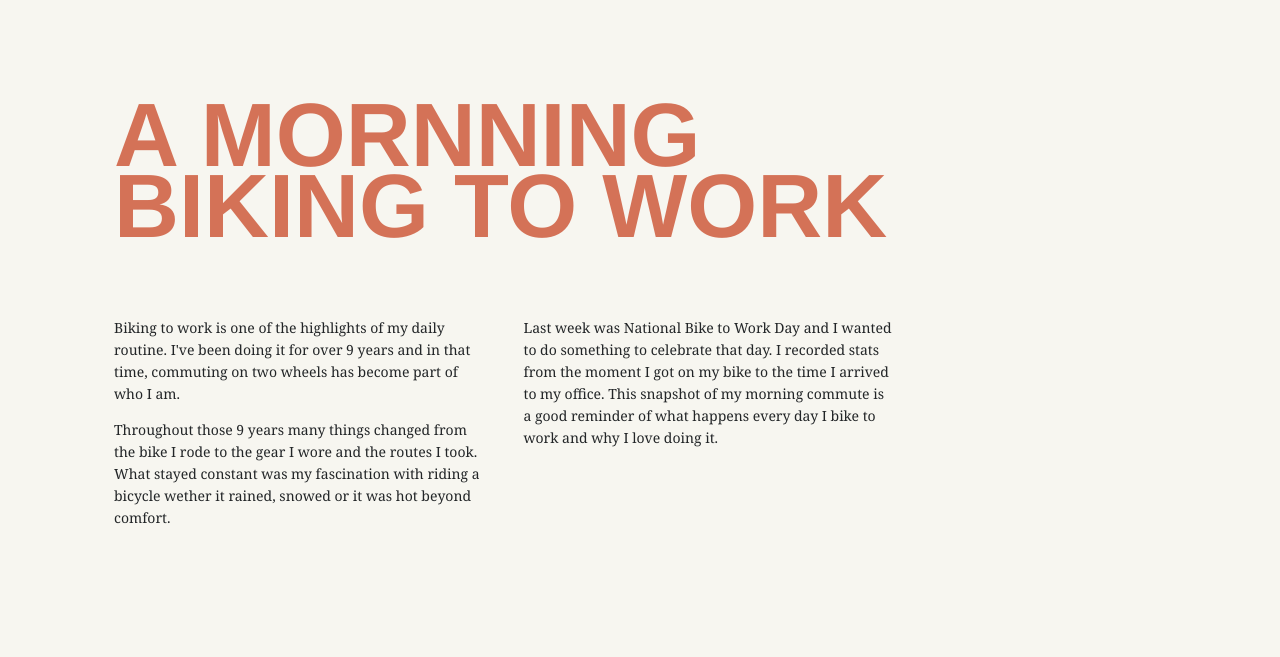
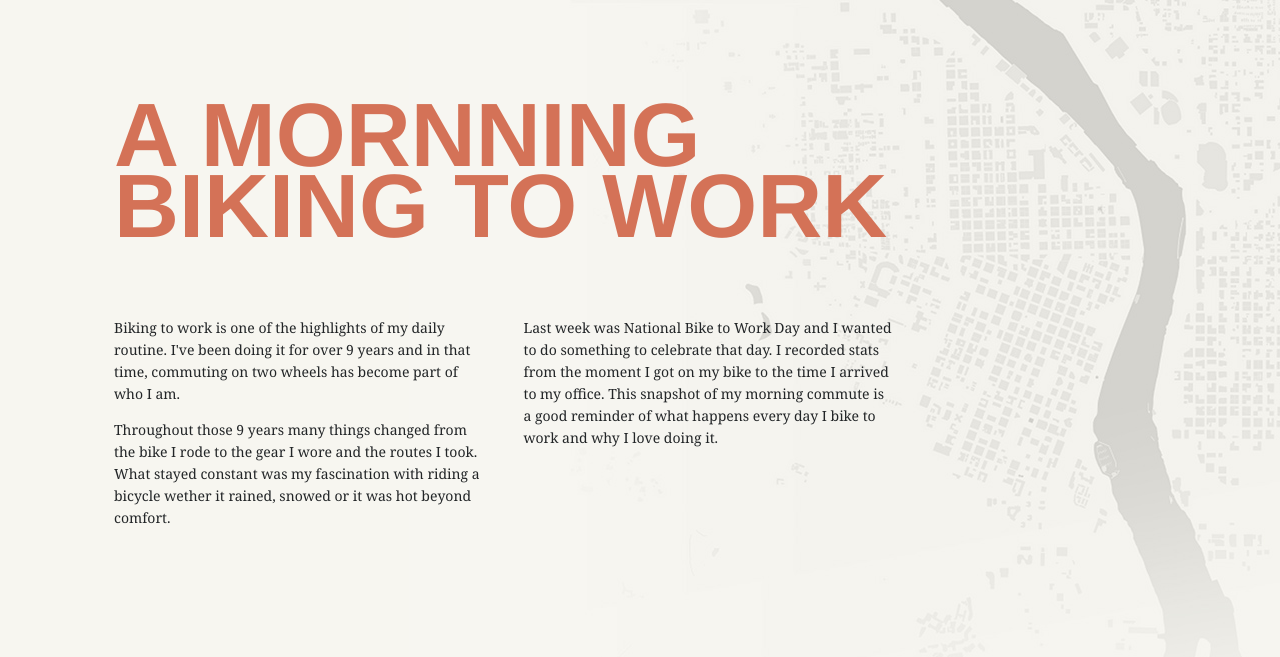
Before and after one commit to gastonfig/biking-to-work, a website: page dist/index.html in a window 1280 px wide. Shown: the top 657 px of the page. Drawn offline with Linux system fonts and the light colour scheme; the site is published under a folder, as on GitHub Pages, so addresses that start at the root find nothing.

Commit message:
Fixed images.

```diff
--- a/sass/styles.scss
+++ b/sass/styles.scss
@@ -16,9 +16,7 @@ a {
 /* LAYOUT
 ----------------------------------------------- */
 body {
-	background: $bgColor url('/images/map-bg.jpg') no-repeat right 0;
-	// background: $bgColor url('/images/map-bg.svg') no-repeat right 0;
-	// background: $bgColor;
+	background: $bgColor url('../images/map-bg.jpg') no-repeat right 0;
 	color: $textColor;
 	-webkit-font-smoothing: antialiased;
 	text-rendering: optimizeLegibility;
```
Also changed, not shown: dist/css/styles.css, dist/index.html.
